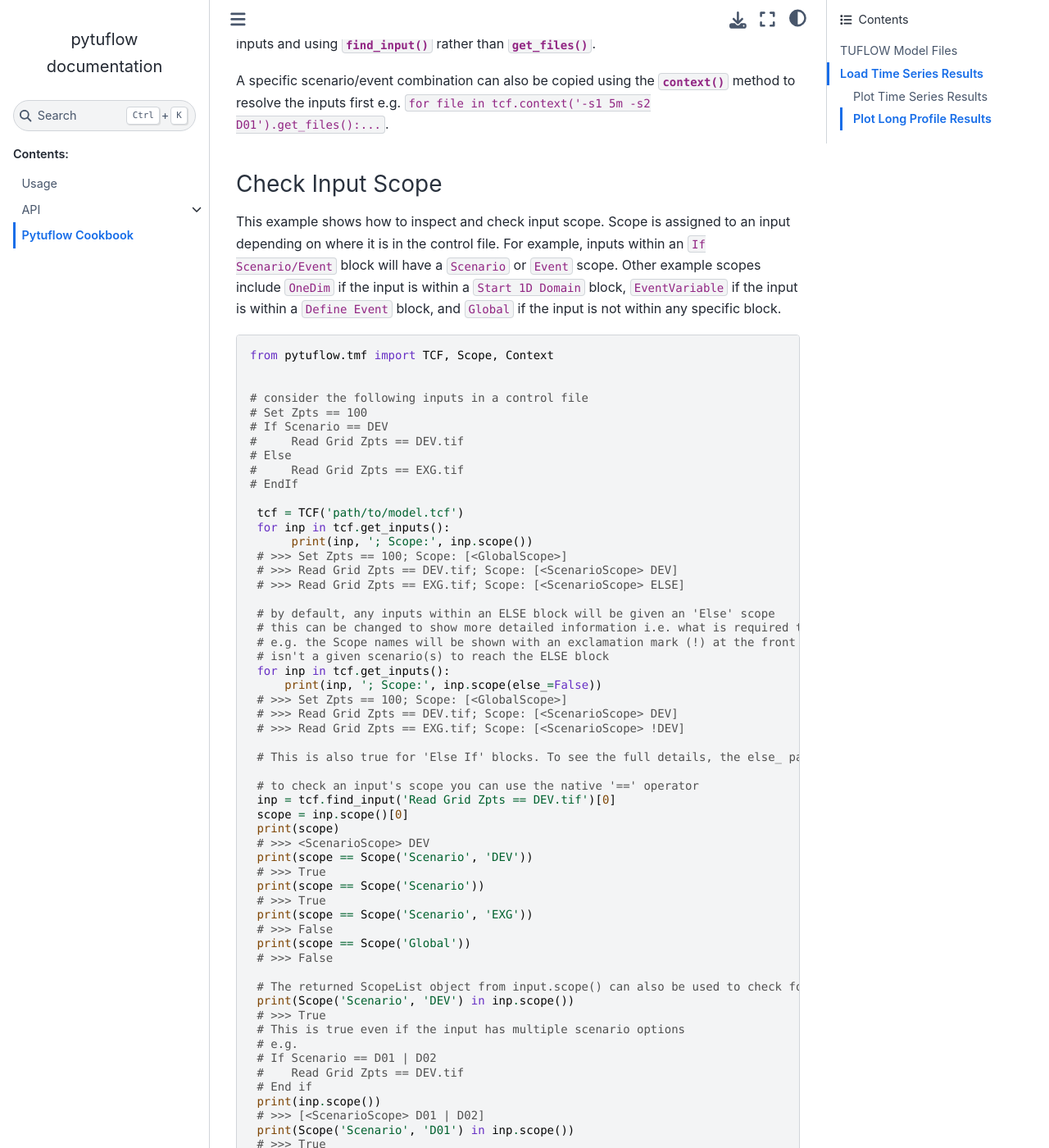
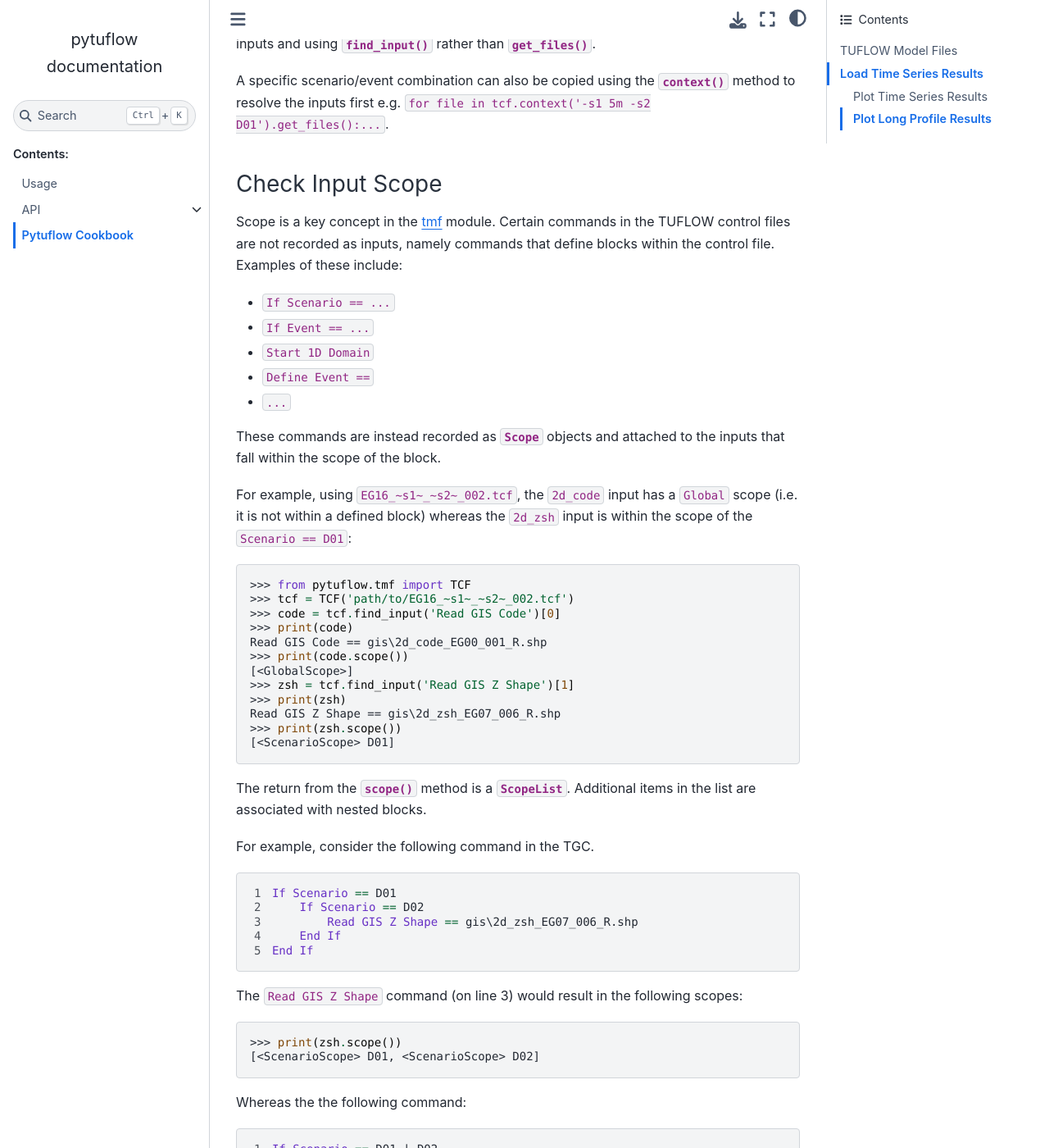
Before and after one commit to TUFLOW-Support/PyTuflow, a Sphinx documentation site: the page built from docs/cookbook.rst, in a window 1280 px wide and 1400 px high, scrolled down 8321 px. Shown: the whole window at 82% size. Built offline with Sphinx 7.4.7 and the Sphinx Book theme 1.1.4, drawn with Linux system fonts in a browser that asks for light colours; some of the changed text lies outside the part shown.

Commit message:
adds tuflow tuflowlexer. Commit cookbook up to current point.

```diff
--- /dev/null
+++ b/docs/_ext/tuflowlexer.py
@@ -0,0 +1,28 @@
+# _ext/tuflowlexer.py
+
+from pygments.lexer import RegexLexer, include, words, bygroups
+from pygments.token import Text, Comment, Operator, Keyword, Name, String, \
+    Number, Punctuation, Generic, Other, Error, Whitespace
+
+
+def setup(app):
+    app.add_lexer('tuflow', TuflowLexer)
+
+
+class TuflowLexer(RegexLexer):
+    """Lexer for TUFLOW control files."""
+
+    name = 'TUFLOW'
+    url = 'https://www.tuflow.com'
+    aliases = ['tuflow', 'tf']
+    filenames = ['*.tcf', '*.tgc', '*.tbc', '*.tlf', '*.ecf', '*.tscf', '*.toc', '*.tsf', '*.tesf', '*.trfc']
+    mimetypes = ['text/x-tuflow']
+
+    tokens = {
+        'root': [
+            (r'\n', Whitespace),
+            (r'^(\s*)([ A-Za-z0-9]+)((?:==)?)([ A-Za-z0-9_&>.\\/|]*)',
+             bygroups(Whitespace, Keyword, Operator, Text)),
+            (r'[#!].*$', Comment.Single)
+        ],
+    }
--- a/docs/conf.py
+++ b/docs/conf.py
@@ -12,6 +12,7 @@
 
 
 sys.path.append((Path(__file__).resolve().parents[1]).as_posix())
+sys.path.append((Path(__file__).resolve().parent / '_ext').as_posix())
 
 project = 'pytuflow'
 copyright = '2024, Ellis Symons'
@@ -25,7 +26,8 @@
     'sphinx.ext.doctest',
     'sphinx.ext.autodoc',
     'sphinx.ext.autosummary',
-    'sphinx.ext.napoleon'
+    'sphinx.ext.napoleon',
+    'tuflowlexer',
 ]
 autosummary_generate = True
 autodoc_typehints = 'description'
--- a/docs/cookbook.rst
+++ b/docs/cookbook.rst
@@ -18,7 +18,7 @@
 The example below uses the example model :code:`EG00_001`
 from the `TUFLOW example model dataset <https://wiki.tuflow.com/TUFLOW_Example_Models#Multiple_Domain_Model_Design>`_.
 
-.. code-block:: python
+.. code-block:: pycon
 
    from pytuflow.tmf import TCF
 
@@ -37,7 +37,7 @@
 :class:`Input <pytuflow.tmf.Input>` objects. By default the :meth:`get_inputs() <pytuflow.tmf.TCF.get_inputs>` method
 is recursive by default, meaning that it will also return inputs from any control files that are read in from the TCF.
 
-.. code-block:: python
+.. code-block:: pycon
 
    >>> for inp in tcf.get_inputs():
    ...    inp
@@ -75,7 +75,7 @@
 
 Recursion can be turned off by setting the :code:`recursive` argument to :code:`False`.
 
-.. code-block:: python
+.. code-block:: pycon
 
    >>> for inp in tcf.get_inputs(recursive=False):
    ...     inp
@@ -109,7 +109,7 @@
    :code:`TRD` files are included in whatever control file they are referenced in and recursion make
    no difference when retrieving them.
 
-.. code-block:: python
+.. code-block:: pycon
 
    >>> for inp in tcf.tgc().get_inputs():
    ...     inp
@@ -129,7 +129,7 @@
 The simplest method is to pass in a string and that string will be matched against the entire input string
 (left-hand side and right-hand side of the command). The search is case insensitive.
 
-.. code-block:: python
+.. code-block:: pycon
 
    >>> for inp in tcf.find_input('read grid zpts'):
    ...     inp
@@ -138,7 +138,7 @@
 The search string can be specific to a given side of the input by using the :code:`command` or :code:`value` arguments
 for the left-hand side and right-hand side of the command respectively.
 
-.. code-block:: python
+.. code-block:: pycon
 
    >>> for inp in tcf.find_input(command='code'):
    ...     inp
@@ -159,7 +159,7 @@
 (and this can be uncommented as shown in :ref:`Update an Input <updating_an_input>`). Searching comments can also be useful if key
 searchable strings have been added to the comments.
 
-.. code-block:: python
+.. code-block:: pycon
 
    >>> for inp in tcf.find_input('Sub-Grid Sampling', comments=True):
    ...     inp
@@ -171,7 +171,7 @@
 
 Example, finding all inputs that have :code:`1d_` or :code:`2d_` in the right-hand side of the command.
 
-.. code-block:: python
+.. code-block:: pycon
 
    >>> import re
    >>> for inp in tcf.find_input(value=r'[12]d_', regex=True, regex_flags=re.IGNORECASE):
@@ -192,14 +192,14 @@
 Example, using the :code:`tags` argument, we can find all inputs that are missing files (i.e. the file does not exist).
 In this case, nothing is printed as all files exist.
 
-.. code-block:: python
+.. code-block:: pycon
 
    >>> for inp in tcf.find_input(tags=[('missing_files', True)]):
    ...     inp
 
 For basic filtering, the :code:`tags` argument can be simplified:
 
-.. code-block:: python
+.. code-block:: pycon
 
    >>> for inp in tcf.find_input(tags='missing_files'):
    ...     inp
@@ -215,7 +215,7 @@
 
 For the following examples, we'll switch to using :code:`EG07_001.tcf` from the example model dataset.
 
-.. code-block:: python
+.. code-block:: pycon
 
    >>> tcf = TCF('path/to/EG07_001.tcf')
    >>> for inp in tcf.find_input(tags=('geoms', [2])):
@@ -228,7 +228,7 @@
 than exact value. The callable function should take one input (the property value) and return a boolean. In this case
 the callable will take a list argument, so we can check whether the value 2 is in the list.
 
-.. code-block:: python
+.. code-block:: pycon
 
    >>> for inp in tcf.find_input(tags=('geoms', lambda x: 2 in x)):
    ...     inp
@@ -247,7 +247,7 @@
 is to use :meth:`context() <pytuflow.tmf.TCF.context>` and check the available inputs. However this is just a
 demonstration on the :code:`callback` argument.
 
-.. code-block:: python
+.. code-block:: pycon
 
    >>> from pytuflow.tmf import Scope
    >>> tcf = TCF('path/to/EG16_~s1~_~s2~_002.tcf')
@@ -266,7 +266,7 @@
 
 Starting with :code:`-s1 5m -s2 D01`:
 
-.. code-block:: python
+.. code-block:: pycon
 
    >>> tcf = TCF(r'path/to/EG16_~s1~_~s2~_002.tcf')
    >>> for inp in tcf.context('-s1 5m -s2 D01').tgc().get_inputs():
@@ -288,7 +288,7 @@
 
 Trying now with :code:`-s1 2.5m -s2 D02`:
 
-.. code-block:: python
+.. code-block:: pycon
 
    >>> for inp in tcf.context('-s1 2.5m -s2 D02').tgc().get_inputs():
    ...     inp
@@ -323,7 +323,7 @@
 different scenario combinations. In this case, we expect that the :code:`Create TIN Zpts` input is only present in
 when scenario :code:`D02` is active.
 
-.. code-block:: python
+.. code-block:: pycon
 
    >>> inp = tcf.find_input('create tin zpts')[0]
    >>> print(inp.uuid)
@@ -344,63 +344,64 @@
 The purpose of this example is to showcase the process and can be expanded on with more complex logic for custom tasks.
 
 .. code-block:: python
+   :linenos:
 
-   from pytuflow.tmf import TCF
-   from shutil import copy, copyfile
-   from pathlib import Path
+    from pytuflow.tmf import TCF
+    from shutil import copy, copyfile
+    from pathlib import Path
 
 
-   DEST = Path('path/to/destination/folder')
+    DEST = Path('path/to/destination/folder')
 
-   tcf = TCF('path/to/model.tcf')
-   root = tcf.path.parents[1]  # assumes standard directory structure e.g. 'TUFLOW/runs/EG00_001.tcf'
+    tcf = TCF('path/to/model.tcf')
+    root = tcf.path.parents[1]  # assumes standard directory structure e.g. 'TUFLOW/runs/EG00_001.tcf'
 
-   copied_files = []  # record copied files so don't copy the same file twice
+    copied_files = []  # record copied files so don't copy the same file twice
 
-   # copy the TCF itself
-   relpath = tcf.path.relative_to(root)
-   dest = DEST / relpath
-   if not dest.parent.exists():
-       dest.parent.mkdir(parents=True)
-   _ = copyfile(tcf.path, dest)
-   copied_files.append(dest)
+    # copy the TCF itself
+    relpath = tcf.path.relative_to(root)
+    dest = DEST / relpath
+    if not dest.parent.exists():
+        dest.parent.mkdir(parents=True)
+    _ = copyfile(tcf.path, dest)
+    copied_files.append(dest)
 
-   for file in tcf.get_files():
-       # get_files() will expand any wildcards/variables
-       # found in any input references
-       # e.g. Read GIS Code == 2d_code_<<~s1~>>_R.shp
-       # will find all files that match the pattern
-       # likewise, in the bc_dbase, event variables are expanded
-       # if a TEF is found.
+    for file in tcf.get_files():
+        # get_files() will expand any wildcards/variables
+        # found in any input references
+        # e.g. Read GIS Code == 2d_code_<<~s1~>>_R.shp
+        # will find all files that match the pattern
+        # likewise, in the bc_dbase, event variables are expanded
+        # if a TEF is found.
 
-       # The return from get_files() are TuflowPath objects
-       # which is an extension of the Path class to handle GPKG inputs
-       # GIS files returned from this method are always
-       # shown as 'db >> lyr' regardless of GIS format
-       # To get the file without the 'lyr' part we can use the 'dbpath' property
-       fpath = file.dbpath
+        # The return from get_files() are TuflowPath objects
+        # which is an extension of the Path class to handle GPKG inputs
+        # GIS files returned from this method are always
+        # shown as 'db >> lyr' regardless of GIS format
+        # To get the file without the 'lyr' part we can use the 'dbpath' property
+        fpath = file.dbpath
 
-       # replicate folder structure
-       relpath = fpath.relative_to(root)
-       dest = DEST / relpath
-       if not dest.parent.exists():
-           dest.parent.mkdir(parents=True)
+        # replicate folder structure
+        relpath = fpath.relative_to(root)
+        dest = DEST / relpath
+        if not dest.parent.exists():
+            dest.parent.mkdir(parents=True)
 
-       # check if the file has already been copied
-       if dest in copied_files:
-           continue
-       copied_files.append(dest)
+        # check if the file has already been copied
+        if dest in copied_files:
+            continue
+        copied_files.append(dest)
 
-       if not fpath.exists():
-           print('File does not exist:', fpath)  # log this
-           continue
+        if not fpath.exists():
+            print('File does not exist:', fpath)  # log this
+            continue
 
-       if fpath.suffix.upper() == '.SHP':
-           # make sure to copy all associated files with a shapefile
-           for assoc_file in fpath.parent.glob(f'{fpath.stem}.*'):
-               _ = copy(assoc_file, dest.parent)
-       else:
-           _ = copyfile(fpath, dest)
+        if fpath.suffix.upper() == '.SHP':
+            # make sure to copy all associated files with a shapefile
+            for assoc_file in fpath.parent.glob(f'{fpath.stem}.*'):
+                _ = copy(assoc_file, dest.parent)
+        else:
+            _ = copyfile(fpath, dest)
 
 It can be useful to copy specific files from a model, which can be done by filtering the inputs and using
 :meth:`find_input() <pytuflow.tmf.TCF.find_input>` rather than :meth:`get_files() <pytuflow.tmf.TCF.get_files>`.
@@ -413,6 +414,74 @@
 
 Check Input Scope
 ~~~~~~~~~~~~~~~~~
+
+Scope is a key concept in the :doc:`tmf` module. Certain commands in the TUFLOW control files are not recorded
+as inputs, namely commands that define blocks within the control file. Examples of these include:
+
+* :code:`If Scenario == ...`
+* :code:`If Event == ...`
+* :code:`Start 1D Domain`
+* :code:`Define Event ==`
+* :code:`...`
+
+These commands are instead recorded as :class:`Scope <pytuflow.tmf.Scope>` objects and attached to the inputs
+that fall within the scope of the block.
+
+For example, using :code:`EG16_~s1~_~s2~_002.tcf`, the :code:`2d_code` input has a :code:`Global` scope
+(i.e. it is not within a defined block) whereas the :code:`2d_zsh` input is within the scope of the
+:code:`Scenario == D01`:
+
+.. code-block:: pycon
+
+   >>> from pytuflow.tmf import TCF
+   >>> tcf = TCF('path/to/EG16_~s1~_~s2~_002.tcf')
+   >>> code = tcf.find_input('Read GIS Code')[0]
+   >>> print(code)
+   Read GIS Code == gis\2d_code_EG00_001_R.shp
+   >>> print(code.scope())
+   [<GlobalScope>]
+   >>> zsh = tcf.find_input('Read GIS Z Shape')[1]
+   >>> print(zsh)
+   Read GIS Z Shape == gis\2d_zsh_EG07_006_R.shp
+   >>> print(zsh.scope())
+   [<ScenarioScope> D01]
+
+The return from the :meth:`scope() <pytuflow.tmf.GisInput.scope>` method is a :class:`ScopeList <pytuflow.tmf.ScopeList>`.
+Additional items in the list are associated with nested blocks.
+
+For example, consider the following command in the TGC.
+
+.. code-block:: tuflow
+   :linenos:
+
+    If Scenario == D01
+        If Scenario == D02
+            Read GIS Z Shape == gis\2d_zsh_EG07_006_R.shp
+        End If
+    End If
+
+The :code:`Read GIS Z Shape` command (on line 3) would result in the following scopes:
+
+.. code-block:: pycon
+
+   >>> print(zsh.scope())
+   [<ScenarioScope> D01, <ScenarioScope> D02]
+
+Whereas the the following command:
+
+.. code-block:: tuflow
+   :linenos:
+
+    If Scenario == D01 | D02
+        Read GIS Z Shape == gis\2d_zsh_EG07_006_R.shp
+    End If
+
+Would result in the following scope:
+
+.. code-block:: pycon
+
+   >>> print(zsh.scope())
+   [<ScenarioScope> D01 | D02]
 
 This example shows how to inspect and check input scope. Scope is assigned to an input depending on where it is
 in the control file. For example, inputs within an :code:`If Scenario/Event` block will have a :code:`Scenario` or
```
